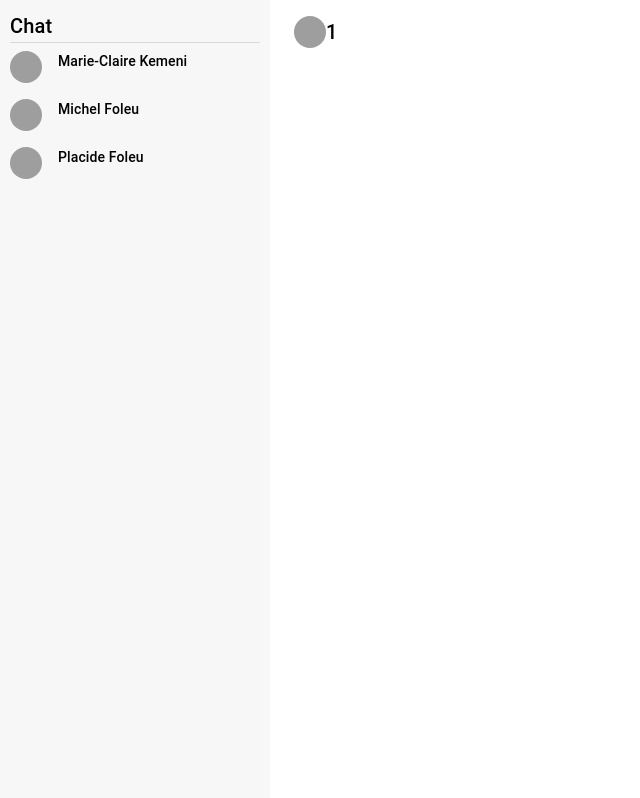
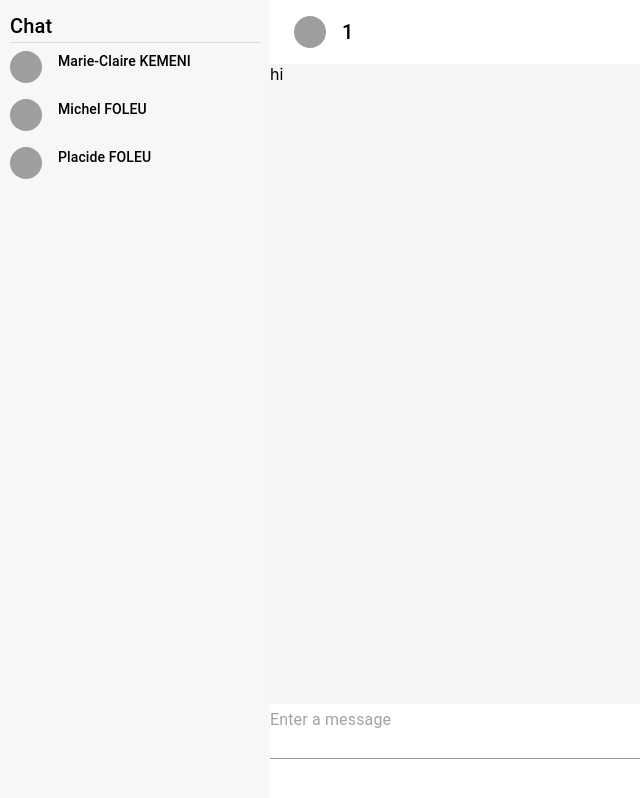
Before and after one commit to rigole/237-Chat, a React (Create React App) app in the folder frontend/: page /1/1 in a window 1280 px wide. Shown: the top 798 px of the page, without its empty margins (0-640 px from the left). Built offline with nearby package versions, Linux system fonts and the light colour scheme; grey boxes are pictures that could not be loaded.

Commit message:
ChatScreen editing 2

```diff
--- a/frontend/src/components/ChatScreen.js
+++ b/frontend/src/components/ChatScreen.js
@@ -1,6 +1,6 @@
 import React from 'react'
 
-import { Box, AppBar, Toolbar, Typography,Avatar } from "@mui/material"
+import { Box, AppBar, Toolbar, Typography,Avatar, TextField } from "@mui/material"
 import {useParams} from "react-router-dom";
 
 const ChatScreen = () => {
@@ -19,11 +19,21 @@ const ChatScreen = () => {
                 <Toolbar>
                     <Avatar
                         src={`https://avatars.dicebear.com/api/initials/${name}.svg`}
-                        sx={{width:"32px", height:"32px"}}
+                        sx={{width:"32px", height:"32px", mr:2}}
                     />
                     <Typography variant="h6" color="black">{name}</Typography>
                 </Toolbar>
             </AppBar>
+            <Box backgroundColor="#f5f5f5" height="80vh">
+                hi
+            </Box>
+            <TextField
+                placeholder="Enter a message"
+                variant="standard"
+                fullWidth
+                multiline
+                rows={2}
+            />
 
         </Box>
     )
--- a/frontend/src/components/SideBar.js
+++ b/frontend/src/components/SideBar.js
@@ -5,9 +5,9 @@ const SideBar = () => {
 
 
     const users = [
-        {id:1, firstName:"Marie-Claire", lastName:"Kemeni"},
-        {id:2, firstName:"Michel", lastName:"Foleu"},
-        {id:3, firstName:"Placide", lastName:"Foleu"}
+        {id:1, firstName:"Marie-Claire", lastName:"KEMENI"},
+        {id:2, firstName:"Michel", lastName:"FOLEU"},
+        {id:3, firstName:"Placide", lastName:"FOLEU"}
     ]
 
     return (
```
